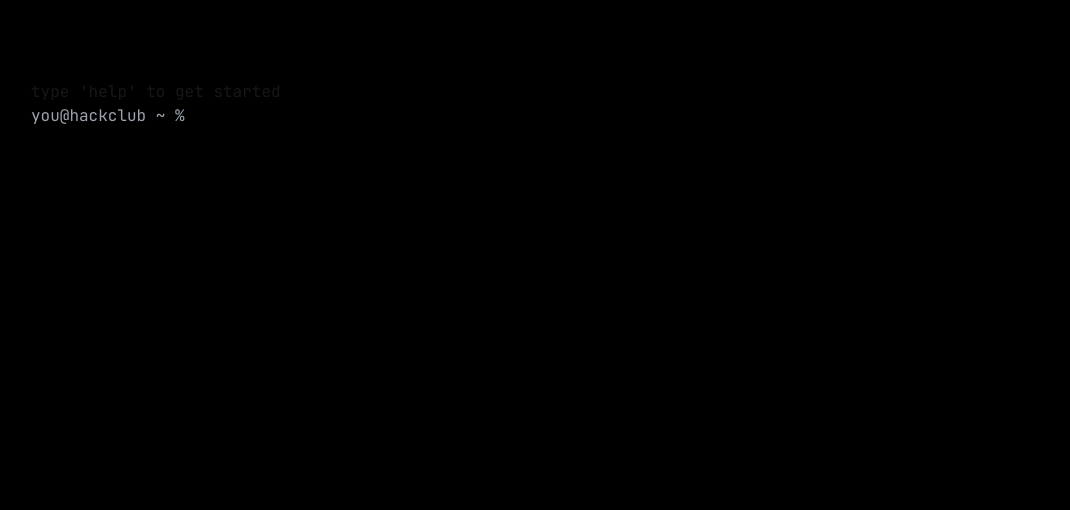
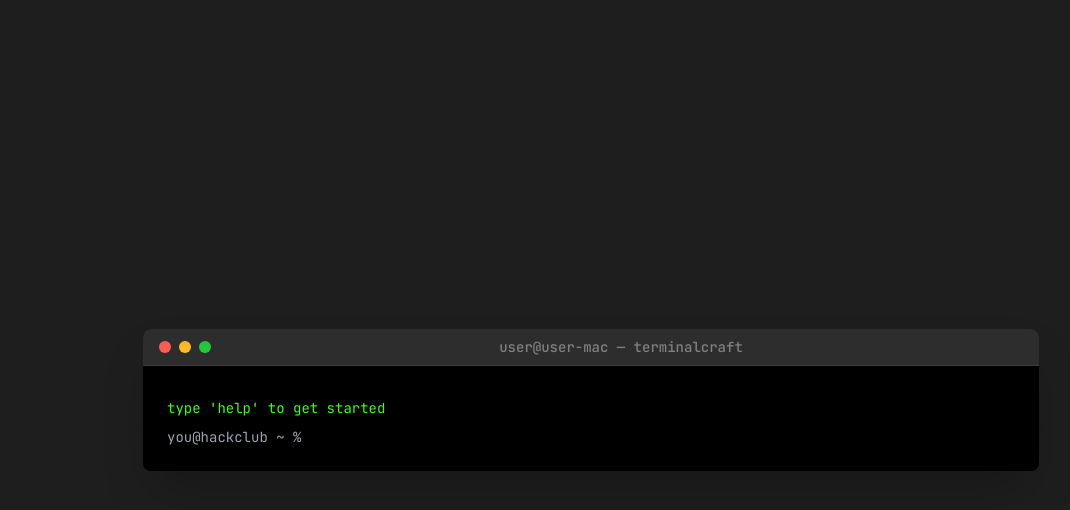
Before and after one commit to scarlimange/terminalcraft, a Next.js app in the folder terminalcraft/: page / in a window 1280 px wide. Shown: the top 510 px of the page, without its empty margins (49-1119 px from the left). Built offline with nearby package versions, Linux system fonts and the light colour scheme.

Commit message:
add a frame around the website

```diff
--- a/terminalcraft/app/page.tsx
+++ b/terminalcraft/app/page.tsx
@@ -211,8 +211,28 @@ Keep hacking and building awesome things! 🚀</p>
   }, [history]);
 
   return (
+    <div className="p-8 sm:p-20 min-h-screen bg-[#1E1E1E] flex items-center justify-center">
+      {/* macOS Terminal Window */}
+      <div className="w-full max-w-4xl bg-black rounded-lg overflow-hidden shadow-2xl">
+        {/* Terminal Title Bar */}
+        <div className="bg-[#2D2D2D] px-4 py-2 flex items-center gap-2 border-b border-[#404040]">
+          <div className="flex gap-2">
+            <div className="w-3 h-3 rounded-full bg-[#FF5F56] flex items-center justify-center">
+              <div className="w-2.5 h-2.5 rounded-full bg-[#FF5F56] shadow-inner"></div>
+            </div>
+            <div className="w-3 h-3 rounded-full bg-[#FFBD2E] flex items-center justify-center">
+              <div className="w-2.5 h-2.5 rounded-full bg-[#FFBD2E] shadow-inner"></div>
+            </div>
+            <div className="w-3 h-3 rounded-full bg-[#27C93F] flex items-center justify-center">
+              <div className="w-2.5 h-2.5 rounded-full bg-[#27C93F] shadow-inner"></div>
+            </div>
+          </div>
+          <div className="flex-1 text-center text-sm text-[#808080] font-medium">user@user-mac — terminalcraft</div>
+        </div>
+
+        {/* Terminal Content */}
         <div
-      className="items-start min-h-screen p-8 pb-20 gap-16 sm:p-20 font-[family-name:var(--font-geist-sans)] relative bg-black"
+          className="p-6 font-mono text-sm relative bg-black"
           onClick={() => {
             const activePrompts = Array.from(document.getElementsByTagName('input'))
               .filter(input => !input.readOnly);
@@ -221,27 +241,36 @@ Keep hacking and building awesome things! 🚀</p>
             }
           }}
         >
-      {/* Terminal Content */}
           <div>
             {history.map((entry, idx) => (
-          entry.type === "input" ?
-          (<Prompt key={idx} command={entry.content} readonly={true}  />)
-          : (
-            !entry.content.includes("terminalcraft:") ?
-            <pre key={idx} className="whitespace-pre-wrap break-words max-w-full"
+              entry.type === "input" ? (
+                <div key={idx} className="flex items-start">
+                  <Prompt command={entry.content} readonly={true} />
+                </div>
+              ) : (
+                !entry.content.includes("terminalcraft:") ? (
+                  <pre
+                    key={idx}
+                    className="whitespace-pre-wrap break-words max-w-full text-[#4AF626] my-2"
                     dangerouslySetInnerHTML={{ __html: entry.content }}
-                 style={{ lineHeight: '1.5' }}></pre>
-            :
-            <pre key={idx} className="whitespace-pre-wrap break-words max-w-full text-red-600">{entry.content}</pre>
+                    style={{ lineHeight: '1.5' }}
+                  ></pre>
+                ) : (
+                  <pre key={idx} className="whitespace-pre-wrap break-words max-w-full text-red-500 my-2">{entry.content}</pre>
+                )
               )
             ))}
           </div>
 
+          <div className="flex items-start">
             <Prompt
               command={command}
               setCommand={setCommand}
               handleCommand={handleCommand}
             />
           </div>
+        </div>
+      </div>
+    </div>
   );
 }
```
Lines whose indentation alone changed are shown as unchanged.
